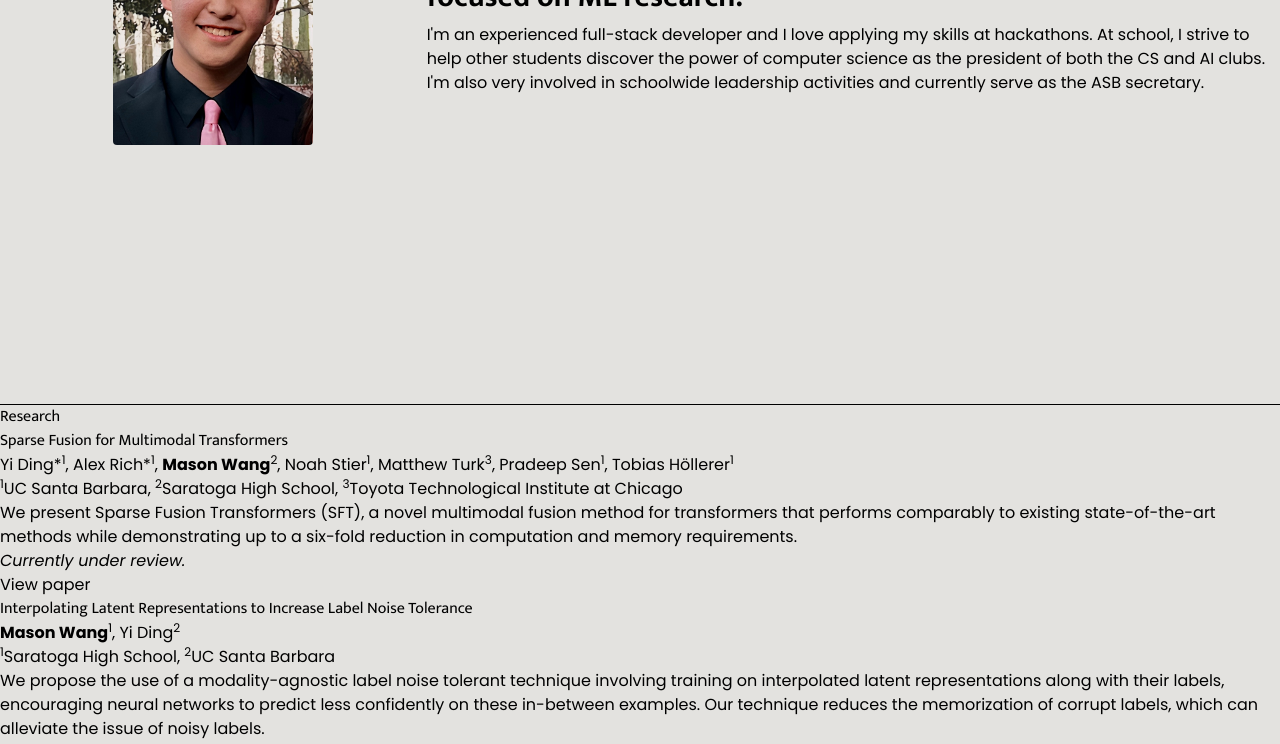
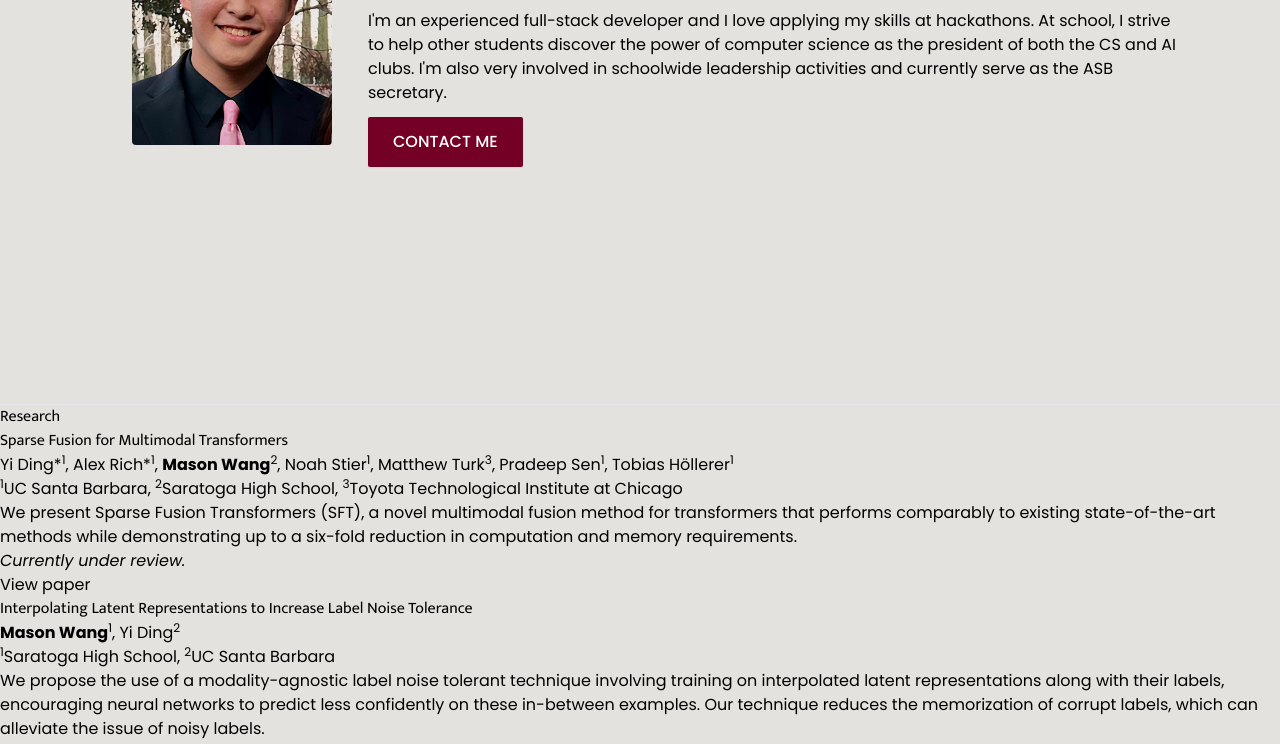
Before and after one commit to masonwang025/masonwang.me, a website: page index.html in a window 1280 px wide. Shown: the part 396-1140 px from the top of the page. Drawn offline with Linux system fonts and the light colour scheme.

Commit message:
hero base complete

```diff
--- a/index.html
+++ b/index.html
@@ -25,9 +25,9 @@
   </head>
   <body>
     <!-- hero -->
-    <section id="hero" class="flex min-h-screen">
-      <div class="flex flex-col space-y-5 md:space-y-0 md:flex-row container m-auto">
-        <div class="w-1/3 mx-auto">
+    <section id="hero" class="flex min-h-screen pcontainer align-middle">
+      <div class="flex flex-col space-y-5 md:space-y-0 md:flex-row m-auto">
+        <div class="w-1/3 lg:w-1/4 m-auto">
             <img
               src="/assets/img/pfp.jpg"
               alt="mason wang"
@@ -36,7 +36,21 @@
               width="200"
             />
         </div>
-        <div class="w-2/3 flex flex-col text-center md:text-left my-auto space-y-2 mx-auto">
+        <div
+          class="
+            md:w-2/3
+            lg:w-3/4
+            flex flex-col
+            text-center
+            md:text-left
+            space-y-3
+            md:space-y-3
+            mx-auto
+            align-middle
+            my-auto
+            justify-center
+          "
+        >
           <div>
             <h1
               class="
@@ -52,7 +66,8 @@
           </div>
           <div>
             <h2 class="text-2xl md:text-3xl font-bold">
-              Hi, I am a junior at Saratoga High School and am currently focused on ML research.
+              Hi, I am a junior at Saratoga High School and am currently focused
+              on ML research.
             </h2>
           </div>
           <div>
@@ -64,12 +79,16 @@
               leadership activities and currently serve as the ASB secretary.
             </p>
           </div>
+          <div>
+            <a href="#contact" class="button primary-button"
+              >Contact Me</a
+            >
+          </div>
         </div>
       </div>
     </section>
 
     <hr />
-
     <!-- research -->
     <section id="research">
       <h1>Research</h1>
--- a/src/input.css
+++ b/src/input.css
@@ -19,6 +19,13 @@
 p .underline-effect {
   background-image: linear-gradient(120deg, #8bcfe055 0%, #61aec255 100%);
   background-size: 100% 0.42em;
+}
+
+.button {
+@apply inline-flex items-center border border-transparent uppercase shadow-sm trans-150 focus:outline-none;}
+
+.primary-button {
+  @apply inline-flex items-center px-6 py-3 border border-transparent text-base font-medium rounded-sm odd:uppercase shadow-sm trans-150 bg-mw-dark-brighter hover:bg-mw-dark-primary text-white focus:outline-none;
 }
 
 /*-------------------------------*/
@@ -56,6 +63,14 @@ body {
   overscroll-behavior: contain;
   font-family: "Poppins", -apple-system, BlinkMacSystemFont, "Segoe UI", Roboto,
     "Helvetica Neue", Arial, sans-serif;
+}
+
+html {
+  scroll-behavior: smooth;
+}
+
+.pcontainer {
+  @apply px-8 sm:px-10 lg:px-20 xl:px-24 2xl:px-32;
 }
 
 h1,
```
Also changed, not shown: dist/output.css. Lines whose indentation alone changed are shown as unchanged.
